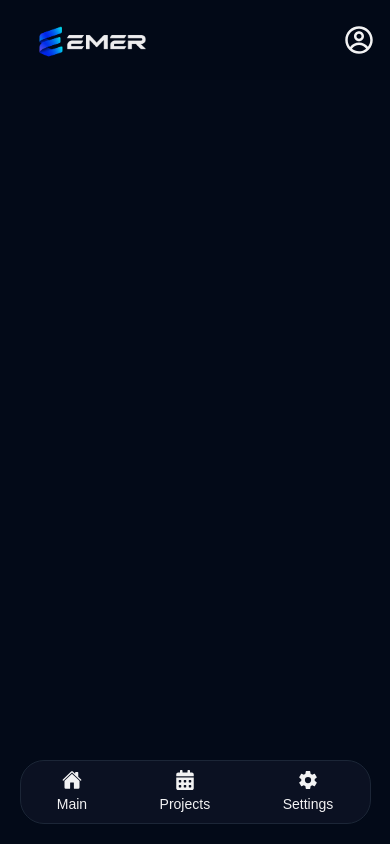
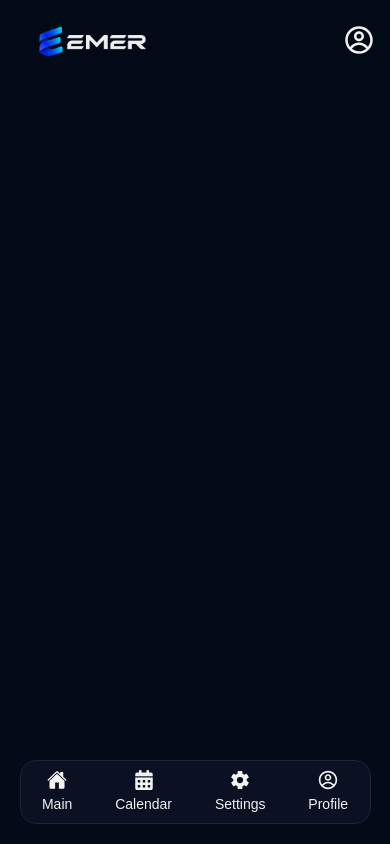
Before and after one commit to ErnestMakarov/emer, a React (Vite) app in the folder frontend/: page /workspace in a window 390 px wide. Built offline with nearby package versions, Linux system fonts and the light colour scheme.

Commit message:
mobile nav style and profile

```diff
--- a/frontend/src/layouts/WorkspaceLayout.tsx
+++ b/frontend/src/layouts/WorkspaceLayout.tsx
@@ -24,18 +24,23 @@ export default function WorkspaceLayout() {
             <Outlet />
         </main>
      <nav className='fixed inset-x-0 bottom-5 z-40 md:hidden'>
-        <div className='flex justify-around items-center bg-[#0C1223] backdrop-blur-3xl opacity-95 text-white h-16 w-[90%] mx-auto rounded-3xl border border-gray-800'>
+        <div className='flex justify-around items-center bg-[#0C1223] backdrop-blur-3xl opacity-95 text-white h-16 w-[90%] mx-auto rounded-2xl border border-gray-800'>
             <NavLink to="/workspace/main" className='flex flex-col items-center gap-1'>
                 <IoHome className='text-xl' />
                 <span className='text-sm'>Main</span>
             </NavLink>
             <NavLink to="/workspace/todo" className='flex flex-col items-center gap-1'>
                 <FaCalendarAlt className='text-xl' />
-                <span className='text-sm'>Projects</span>
+                <span className='text-sm'>Calendar</span>
             </NavLink>
             <NavLink to="/workspace/settings" className='flex flex-col items-center gap-1'>
                 <IoSettingsSharp className='text-xl' />
                 <span className='text-sm'>Settings</span>
+            </NavLink>
+            <NavLink to="/workspace/profile" className='flex flex-col items-center gap-1'>
+                <CgProfile className='text-xl' />
+                <span className='text-sm'>Profile</span>
+
             </NavLink>
         </div>
       </nav>
--- a/frontend/src/pages/Workspace/Profile.tsx
+++ b/frontend/src/pages/Workspace/Profile.tsx
@@ -1,7 +1,8 @@
 export default function Profile() {
   return (
     <section>
-        Profile
+        <p>Hello</p>
+        <p className="text-xl font-bold">Nickname</p>
     </section>
   )
 }
```
